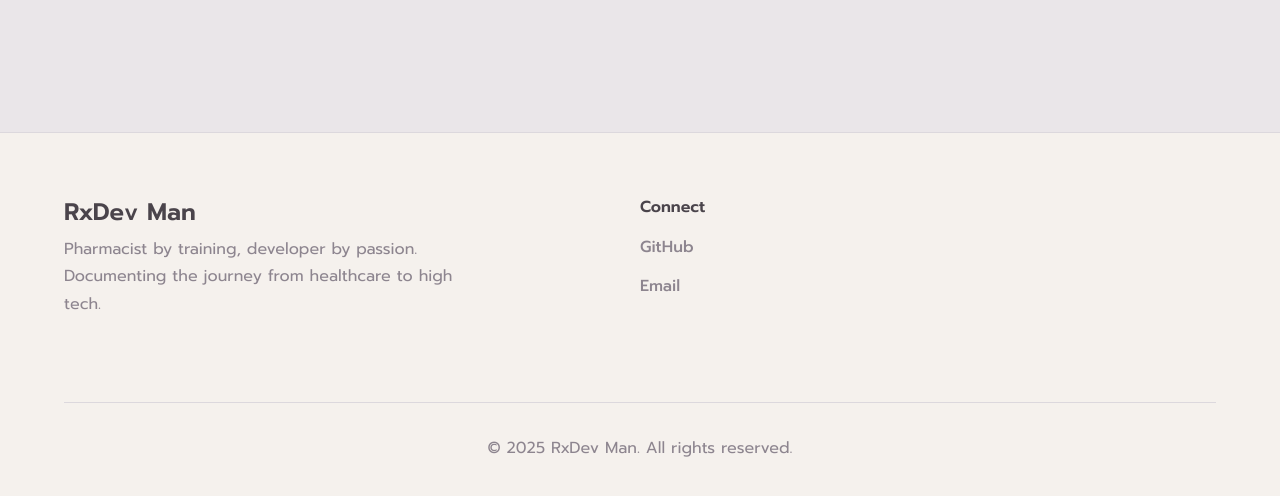
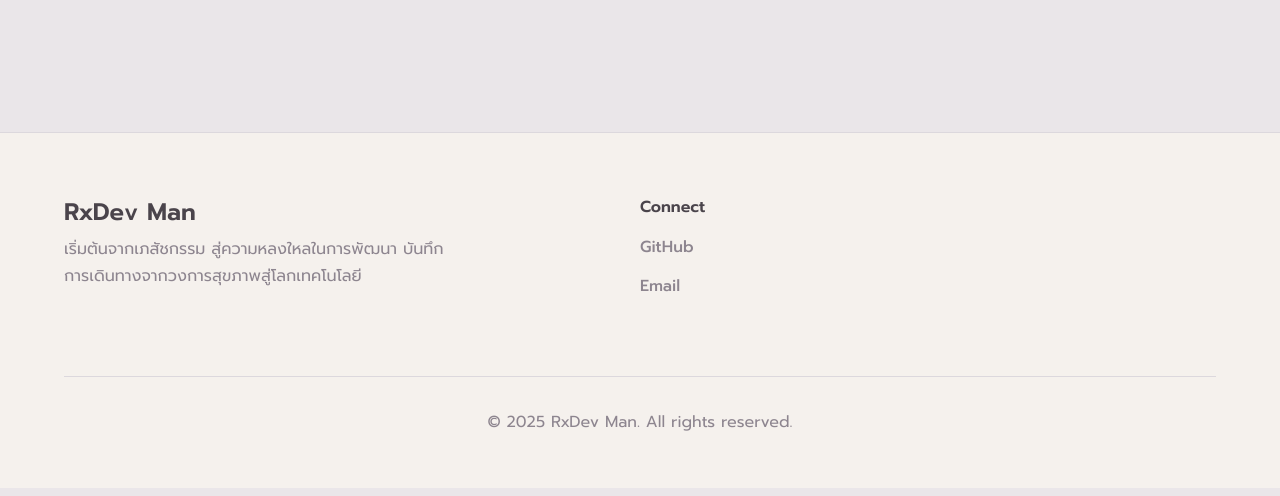
Before and after one commit to pharmacist-sabot/rxdevnotes, an Astro site: page / in a window 1280 px wide. Shown: the part 548-1044 px from the top of the page. Built offline with nearby package versions, Linux system fonts and the light colour scheme; Astro itself is replaced by a stand-in of ours.

Commit message:
fix: Edit text in footer

```diff
--- a/src/layouts/BaseLayout.astro
+++ b/src/layouts/BaseLayout.astro
@@ -32,7 +32,7 @@ const currentYear = new Date().getFullYear();
       <div class="container footer-container">
         <div class="footer-about">
           <h3 class="footer-title">RxDev Man</h3>
-          <p>Pharmacist by training, developer by passion. Documenting the journey from healthcare to high tech.</p>
+          <p>เริ่มต้นจากเภสัชกรรม สู่ความหลงใหลในการพัฒนา บันทึกการเดินทางจากวงการสุขภาพสู่โลกเทคโนโลยี</p>
         </div>
         <div class="footer-links">
           <h4 class="footer-subtitle">Connect</h4>
```
